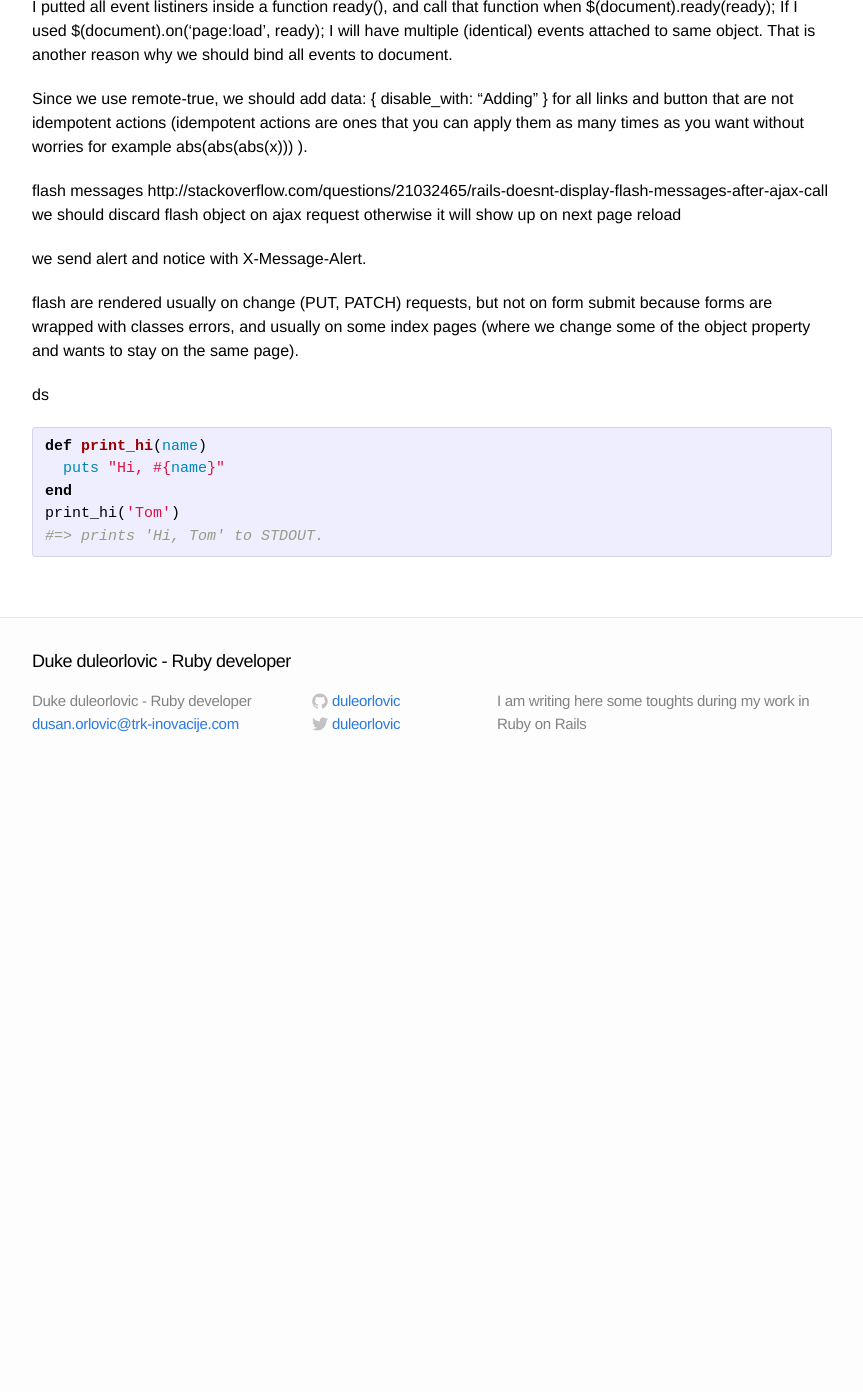
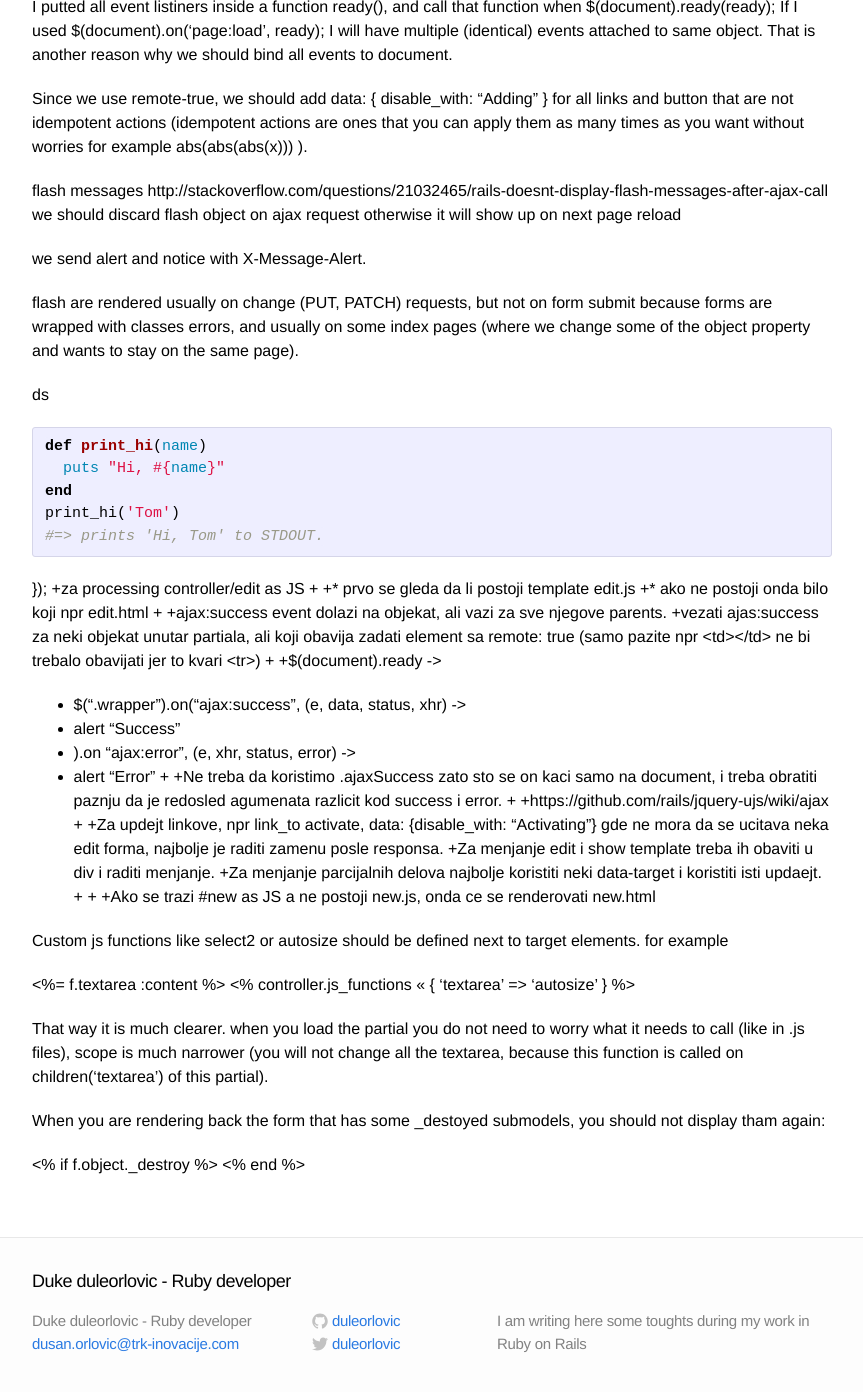
Before and after one commit to duleorlovic/blog, a Jekyll site: the page built from _posts/2014-07-02-ruby-on-rails-with-ajax-javascript.markdown, in a window 1280 px wide and 1400 px high, scrolled down 747 px. Shown: the top 1392 px of the window, without its empty margins (208-1071 px from the left). Built offline with Jekyll 4.4.1, drawn with Linux system fonts in a browser that asks for light colours; before the commit the page ends 1527 px from its top, so only the background shows below that.

Commit message:
Adding changes

```diff
--- a/_posts/2014-07-01-ruby-on-rails-layouts-and-rendering.markdown
+++ b/_posts/2014-07-01-ruby-on-rails-layouts-and-rendering.markdown
@@ -27,6 +27,8 @@ Four options for `render` are:
 1. :layout => 'special_layout' (or false) can be set to whole controller. Convention is to look first for the same name as controller
 1. :location => photo_url(@photo) sets HTTP location header
 1. :status => :ok is 200, (:unprocessable_entity)[http://guides.rubyonrails.org/layouts_and_rendering.html#the-status-option] is 422
+
+But I found that we can pass a partial also `render partial: 'action_links' so controler will use *_action_links.html*. We can pass the locals also `render partial: 'action_links', locals: { job: @job }`.
 
 Head example is `head :created, location: photo_path(@photo)` and is much clear then `render nothing: true`.
 
@@ -82,7 +84,9 @@ Each partial has local variable with the same name as partial and you can pass a
 
     <%= render @customer %>
 
-which will use *_customer.html.erb* with local object `customer`. `<%= render @customers || "There is nothing" %>` for collections, each item will be rendered with _customer.html partial with local objects customer. Also the all `@objects` are accessible but default local object should be enough. If it is not, then you can pass with `<%= render @customers, locals: {title: "aa"} %>`. You can change the layout for collection also or use spacer_template beetween each pair `<%= render partial: @customers, spacer_template: 'product_ruler' %>`.
+which will use *_customer.html.erb* with local object `customer`. `<%= render @customers || "There is nothing" %>` for collections, each item will be rendered with _customer.html partial with local objects customer. There is a variable *_counter* in case of collection, for example `customer_counter` that takes values from 0 to COUNT-1. Be carefull because this variable is not defined when you render single item `<%= render @customer %>` so use defined?, for example `<tr <%= customer_counter==0? 'class=first-row': (customer_counter==Customer::PAGINATION_PER_PAGE-1? 'class=last-row':'' )) if defined? customer_counteri %>>`
 
+Also the all `@objects` are accessible but default local object should be enough. If it is not, then you can pass with `<%= render @customers, locals: {title: "aa"} %>`. You can change the layout for collection also or use spacer_template beetween each pair `<%= render partial: @customers, spacer_template: 'product_ruler' %>`.
+It is better to use local variables instead of instance variables in partials, because partials do not belong to the one controller so we need to check is that instance variable is set.
 
 [Sublayout](http://guides.rubyonrails.org/layouts_and_rendering.html#using-nested-layouts) are helpfull is you have different layouts for different controller but it is too complicated with content_for . Better solution is http://railsguides.net/rails-nested-layouts/ . Content_for can be controller specific https://gist.github.com/hiroshi/985457
--- a/_posts/2014-07-02-ruby-on-rails-with-ajax-javascript.markdown
+++ b/_posts/2014-07-02-ruby-on-rails-with-ajax-javascript.markdown
@@ -56,3 +56,42 @@ end
 print_hi('Tom')
 #=> prints 'Hi, Tom' to STDOUT.
 {% endhighlight %}
+
+});
++za processing controller/edit as JS
++
++* prvo se gleda da li postoji template edit.js
++* ako ne postoji onda bilo koji npr edit.html
++
++ajax:success event dolazi na objekat, ali vazi za sve njegove parents.
++vezati ajas:success za neki objekat unutar partiala, ali koji obavija zadati element sa remote: true (samo pazite npr <td></td> ne bi trebalo obavijati jer to kvari <tr>)
++
++$(document).ready ->
++  $(".wrapper").on("ajax:success", (e, data, status, xhr) ->
++    alert "Success"
++  ).on "ajax:error", (e, xhr, status, error) ->
++    alert "Error"
++
++Ne treba da koristimo .ajaxSuccess zato sto se on kaci samo na document, i treba obratiti paznju da je redosled agumenata razlicit kod success i error.
++
++https://github.com/rails/jquery-ujs/wiki/ajax
++
++Za updejt linkove, npr link_to activate, data: {disable_with: "Activating"} gde ne mora da se ucitava neka edit forma, najbolje je raditi zamenu posle responsa.
++Za menjanje edit i show template treba ih obaviti u div i raditi menjanje.
++Za menjanje parcijalnih delova najbolje koristiti neki data-target i koristiti isti updaejt.
++
++
++Ako se trazi #new as JS a ne postoji new.js, onda ce se renderovati new.html
+
+
+Custom js functions like select2 or autosize should be defined next to target elements. for example
+
+   <%= f.textarea :content %>
+   <% controller.js_functions << { 'textarea' => 'autosize' } %>
+
+That way it is much clearer. when you load the partial you do not need to worry what it needs to call (like in .js files), scope is much narrower (you will not change all the textarea, because this function is called on children('textarea') of this partial).
+
+When you are rendering back the form that has some _destoyed submodels, you should not display tham again:
+
+<% if f.object._destroy %>
+<% end %>
```
